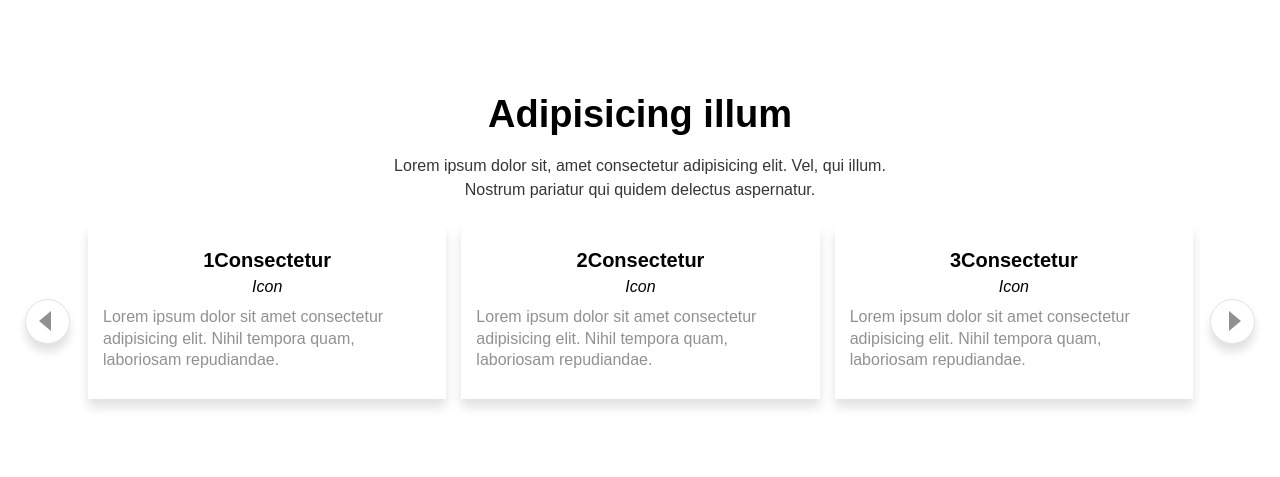
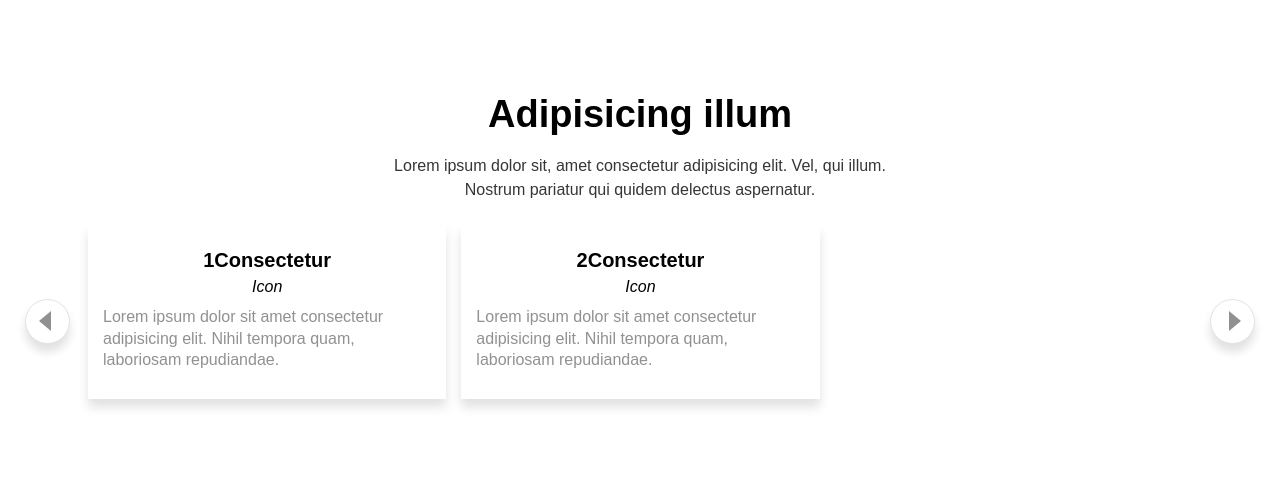
Before and after one commit to gerwld/wordpress-belon, a PHP site: page / in a window 1280 px wide. Shown: the part 2690-3167 px from the top of the page. Run offline with PHP 8.4, Linux system fonts and the light colour scheme.

Commit message:
Add buttons, refactored slider & add nolide when empty

```diff
--- a/index.css
+++ b/index.css
@@ -731,6 +731,11 @@ p {
  box-shadow: var(--shadow-main_2);
 }
 
+.rb_nv button:active {
+ transform: scale(1.10) translateY(2px);
+ transition: 0s;
+}
+
 .rb_nv .btn_back {
  left: 5px;
 }
--- a/index.html
+++ b/index.html
@@ -207,26 +207,6 @@
         <i>Icon</i>
         <p>Lorem ipsum dolor sit amet consectetur adipisicing elit. Nihil tempora quam, laboriosam repudiandae.</p>
        </div>
-       <div class="rb_block">
-        <h4>3Consectetur</h4>
-        <i>Icon</i>
-        <p>Lorem ipsum dolor sit amet consectetur adipisicing elit. Nihil tempora quam, laboriosam repudiandae.</p>
-       </div>
-       <div class="rb_block">
-        <h4>4Consectetur</h4>
-        <i>Icon</i>
-        <p>Lorem ipsum dolor sit amet consectetur adipisicing elit. Nihil tempora quam, laboriosam repudiandae.</p>
-       </div>
-       <div class="rb_block">
-        <h4>5Consectetur</h4>
-        <i>Icon</i>
-        <p>Lorem ipsum dolor sit amet consectetur adipisicing elit. Nihil tempora quam, laboriosam repudiandae.</p>
-       </div>
-       <div class="rb_block">
-        <h4>6Consectetur</h4>
-        <i>Icon</i>
-        <p>Lorem ipsum dolor sit amet consectetur adipisicing elit. Nihil tempora quam, laboriosam repudiandae.</p>
-       </div>
 
       </div>
      </div>
--- a/index.js
+++ b/index.js
@@ -29,14 +29,13 @@ const rb_viewbox = rb_slider.querySelector('.rb_viewbox');
 const rb_content = rb_slider.querySelector('.rb_content');
 const rb_block = rb_slider.querySelector('.rb_block');
 
-const btn_back = rb_slider.querySelector('.btn_back');
-const btn_fw = rb_slider.querySelector('.btn_fw');
-
 let elemWidth;
 let offsetLeft = 0;
 let paddingSize = 15;
 
 rb_slider.addEventListener("click", (e) => {
+ let btn_back = rb_slider.querySelector('.btn_back');
+ let btn_fw = rb_slider.querySelector('.btn_fw');
   if (e.target === btn_back) {
    offsetLeft += rb_block.offsetWidth + paddingSize;
   } else if (e.target === btn_fw) {
@@ -46,12 +45,15 @@ rb_slider.addEventListener("click", (e) => {
 });
 
 const ajustRbSlider = () => {
- var slider_r = rb_viewbox.getBoundingClientRect();
- let cards_r = rb_content.getBoundingClientRect();
-  if (offsetLeft > paddingSize) {
-    offsetLeft = rb_viewbox.offsetWidth - rb_content.offsetWidth;
+ let viewboxWidth = rb_viewbox.offsetWidth;
+ let contentWidth = rb_content.offsetWidth;
+ if(contentWidth < viewboxWidth) {
+  offsetLeft = 0;
+ }
+  else if (offsetLeft > paddingSize) {
+    offsetLeft = viewboxWidth - contentWidth;
   }
-  else if (Math.abs(cards_r.width - slider_r.width) < Math.abs(offsetLeft + elemWidth)) {
+  else if (Math.abs(contentWidth - viewboxWidth) < Math.abs(offsetLeft + elemWidth)) {
    offsetLeft = 0;
  }
  rb_content.style.left = `${offsetLeft}px`;
```
